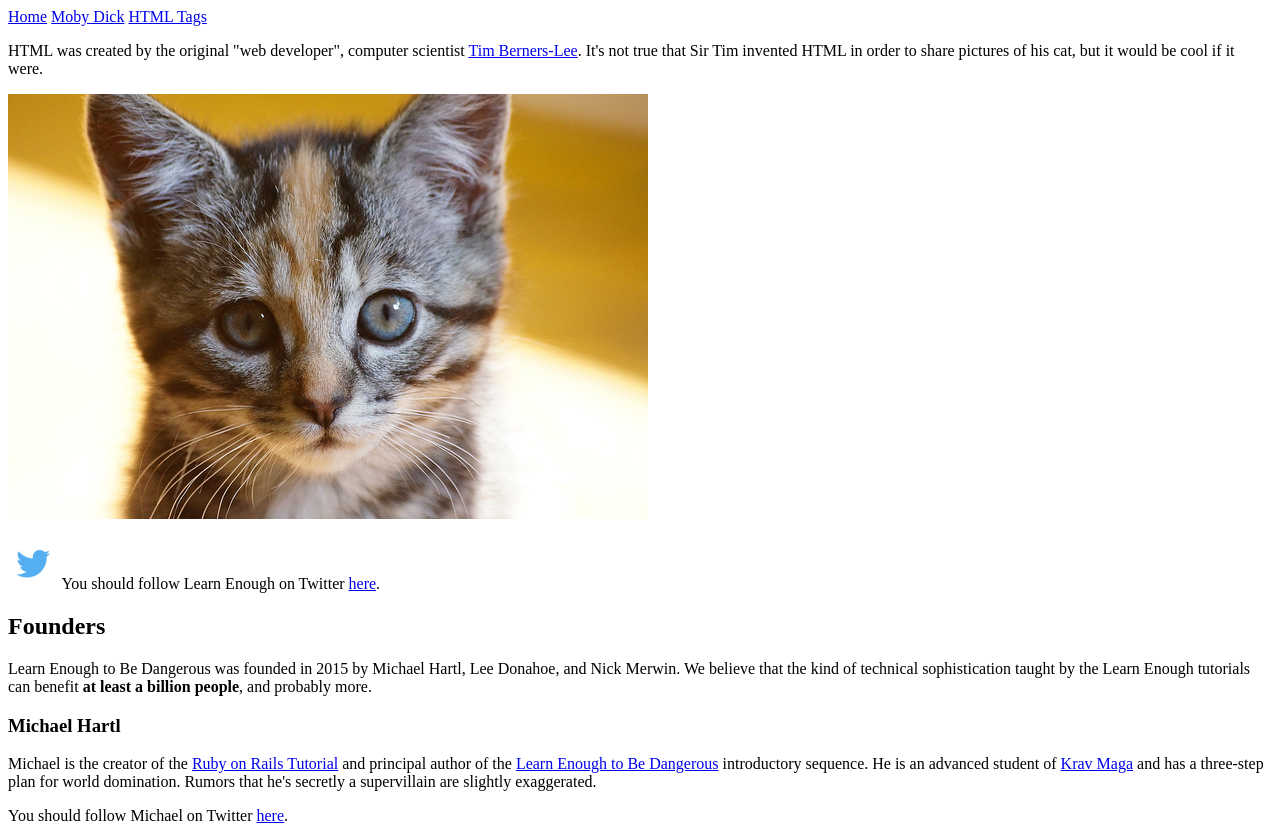
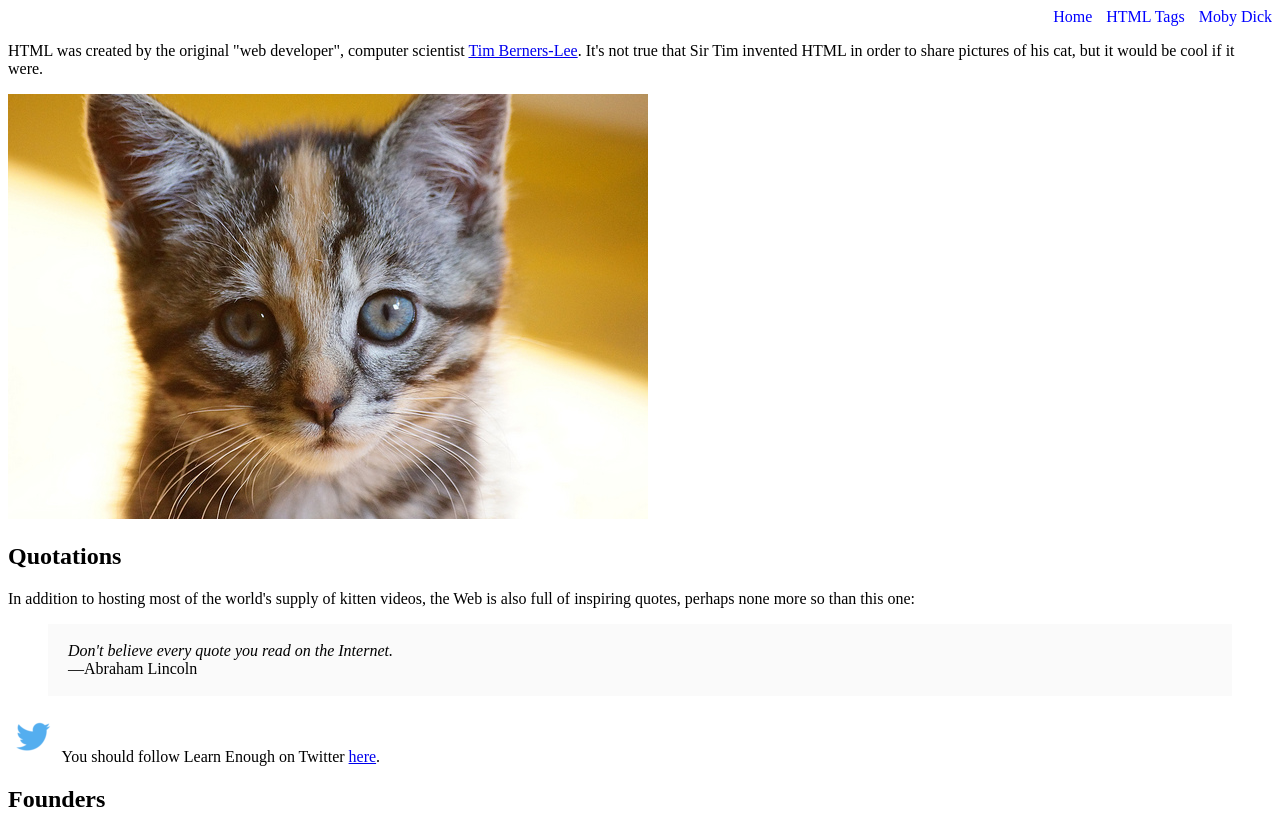
Before and after one commit to eongering/sample_website, a plain HTML site: page index.html in a window 1280 px wide. Shown: the top 828 px of the page. Drawn offline with Linux system fonts and the light colour scheme.

Commit message:
Add styles and refactor to external css file

```diff
--- /dev/null
+++ b/css/main.css
@@ -0,0 +1,8 @@
+.nav-menu {
+  text-align: right;
+}
+.nav-spacing {
+  margin: 0 0 0 10px;
+  text-decoration: none;
+  color: blue;
+}
--- a/index.html
+++ b/index.html
@@ -3,13 +3,15 @@
   <head>
     <title>Who am I?</title>
     <meta charset="utf-8">
+    <link rel="stylesheet" href="css/main.css">
   </head>
   <body>
 
-    <div>
-      <a href="index.html">Home</a>
-      <a href="moby_dick.html">Moby Dick</a>
-      <a href="tags.html">HTML Tags</a>
+
+    <div id="main-nav" class="nav-menu">
+      <a href="index.html" class="nav-spacing">Home</a>
+      <a href="tags.html" class="nav-spacing">HTML Tags</a>
+      <a href="moby_dick.html" class="nav-spacing">Moby Dick</a>
     </div>
 
     <p>
@@ -22,6 +24,21 @@
     <a href="https://www.flickr.com/photos/deborah_s_perspective/14144861329">
       <img src="images/kitten.jpg" alt="An adorable kitten">
     </a>
+
+    <h2>Quotations</h2>
+
+    <p>
+      In addition to hosting most of the world's supply of kitten videos, the
+      Web is also full of inspiring quotes, perhaps none more so than this one:
+    </p>
+
+    <blockquote style="padding: 2px 20px; background: #fafafa;">
+      <p>
+        <em>Don't believe every quote you read on the Internet.</em>
+        <br>
+        —Abraham Lincoln
+      </p>
+    </blockquote>
 
   <p>
     <a href="https://twitter.com/learnenough" target="_blank"
```
Also changed, not shown: moby_dick.html (+10 -7 lines), images/moby_dick.png (added), images/sperm_whales.jpg (added).
